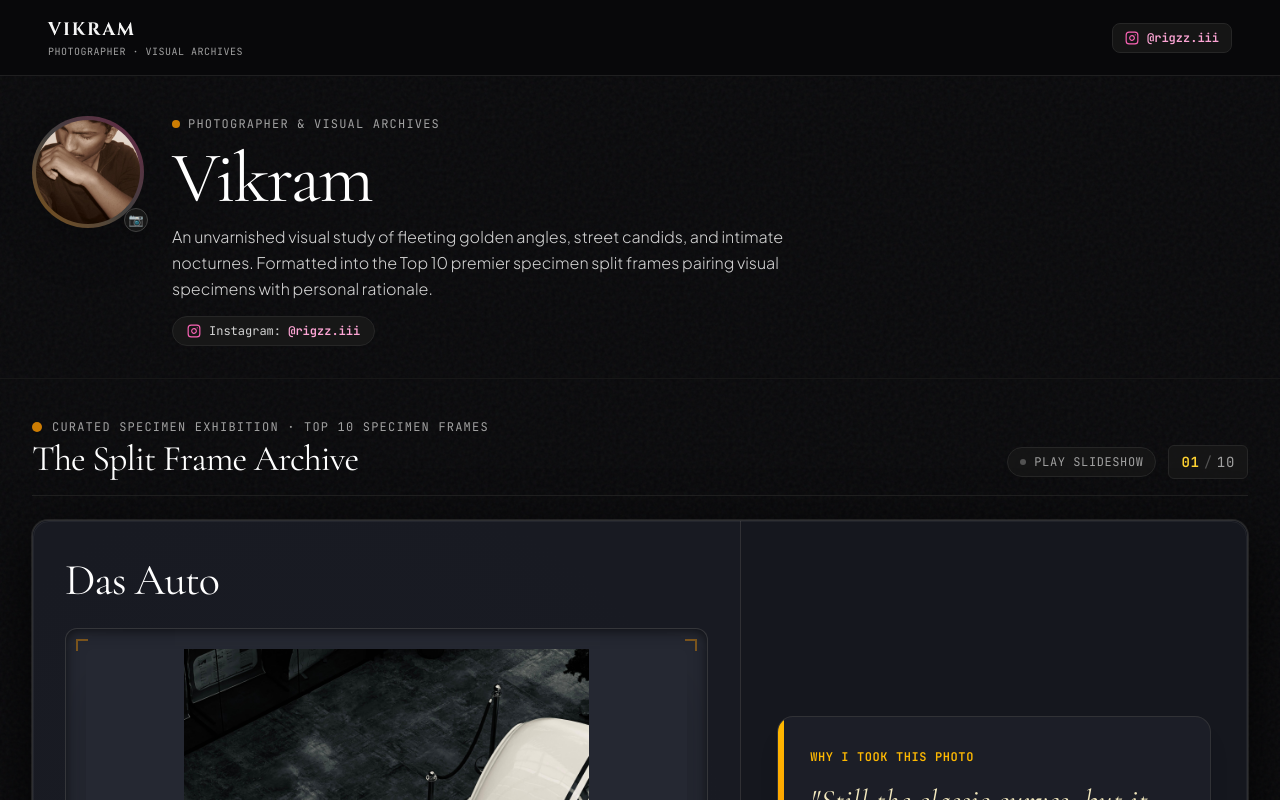
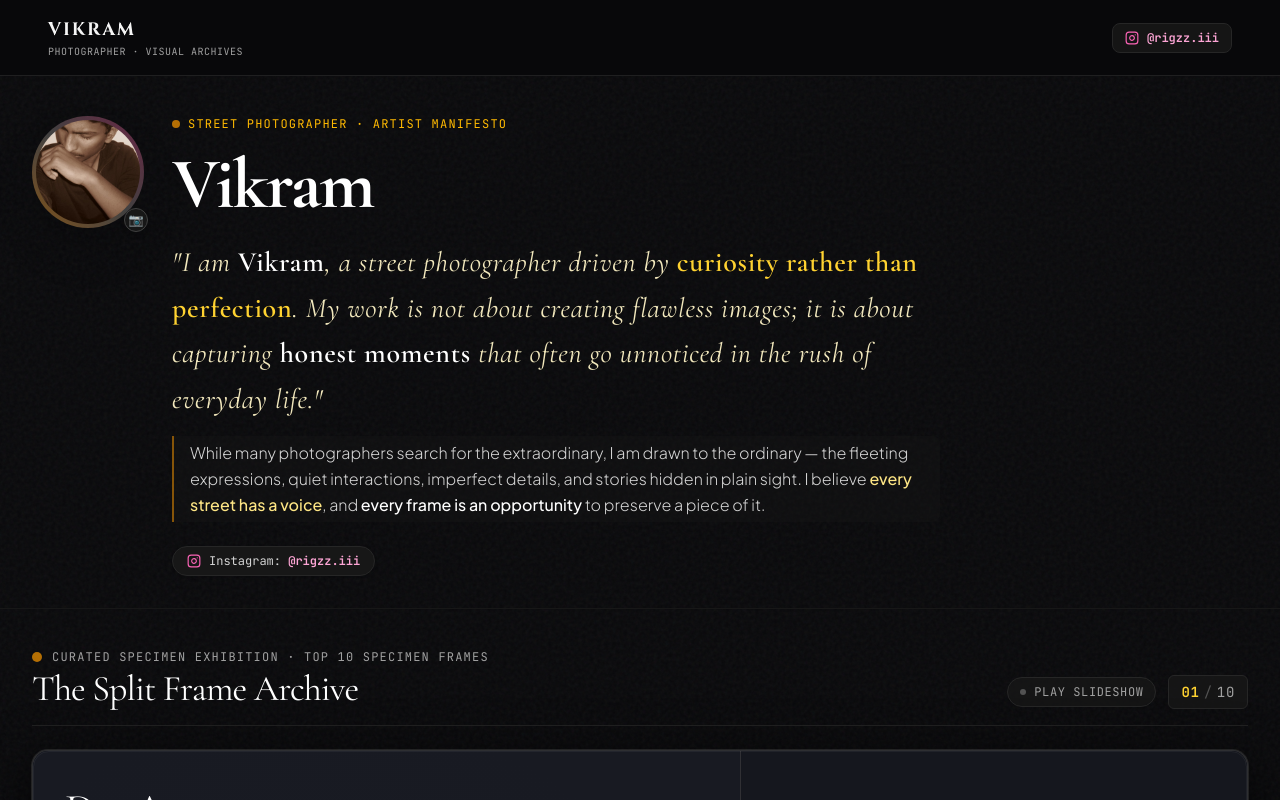
Before and after one commit to viswakpullepu/vikram-portfolio, a React (Vite) app: page / in a window 1280 px wide. Shown: the top 800 px of the page. Built offline with nearby package versions, Linux system fonts and the light colour scheme; a web font is replaced by a local one.

Commit message:
feat: update intro with Vikram artist manifesto and stylish typography

```diff
--- a/src/App.tsx
+++ b/src/App.tsx
@@ -55,27 +55,34 @@ export function App() {
               </div>
             </div>
 
-            <div className="space-y-2.5 text-center sm:text-left flex-1">
-              <div className="flex items-center justify-center sm:justify-start gap-2 font-mono text-[11px] sm:text-xs text-neutral-400 uppercase tracking-widest">
+            <div className="space-y-4 text-center sm:text-left flex-1">
+              <div className="flex items-center justify-center sm:justify-start gap-2 font-mono text-[11px] sm:text-xs text-amber-400 uppercase tracking-widest">
                 <span className="w-2 h-2 rounded-full bg-amber-500 animate-pulse" />
-                <span>Photographer & Visual Archives</span>
+                <span>Street Photographer · Artist Manifesto</span>
               </div>
 
-              <h1 className="text-4xl sm:text-6xl lg:text-7xl font-normal text-white font-curved tracking-tight">
+              <h1 className="text-4xl sm:text-6xl lg:text-7xl font-bold text-white font-curved tracking-tight">
                 Vikram
               </h1>
 
-              <p className="text-neutral-300 text-xs sm:text-sm md:text-base font-sans max-w-2xl font-light leading-relaxed">
-                An unvarnished visual study of fleeting golden angles, street candids, and intimate nocturnes. Formatted into the Top 10 premier specimen split frames pairing visual specimens with personal rationale.
-              </p>
+              {/* Bold & Stylish Artist Manifesto */}
+              <div className="space-y-3.5 max-w-3xl pt-1">
+                <p className="font-curved italic text-xl sm:text-2xl lg:text-[28px] font-light text-amber-100/95 leading-relaxed tracking-wide">
+                  "I am <span className="font-semibold text-white not-italic font-curved">Vikram</span>, a street photographer driven by <strong className="font-semibold text-amber-300 not-italic">curiosity rather than perfection</strong>. My work is not about creating flawless images; it is about capturing <strong className="font-semibold text-white not-italic">honest moments</strong> that often go unnoticed in the rush of everyday life."
+                </p>
+
+                <p className="text-neutral-300 text-xs sm:text-sm md:text-base font-sans font-light leading-relaxed border-l-2 border-amber-500/50 pl-4 py-1 bg-neutral-900/40 rounded-r-lg">
+                  While many photographers search for the extraordinary, I am drawn to the ordinary — the fleeting expressions, quiet interactions, imperfect details, and stories hidden in plain sight. I believe <strong className="font-medium text-amber-200">every street has a voice</strong>, and <strong className="font-medium text-white">every frame is an opportunity</strong> to preserve a piece of it.
+                </p>
+              </div>
 
               {/* Quick Instagram Badge */}
-              <div className="flex flex-wrap items-center justify-center sm:justify-start gap-3 pt-1">
+              <div className="flex flex-wrap items-center justify-center sm:justify-start gap-3 pt-2">
                 <a
                   href="https://www.instagram.com/rigzz.iii/"
                   target="_blank"
                   rel="noopener noreferrer"
-                  className="inline-flex items-center gap-2 px-3 sm:px-3.5 py-1.5 rounded-full bg-neutral-900 border border-neutral-800 text-neutral-300 hover:text-white hover:border-pink-500/50 hover:bg-neutral-850 font-mono text-[11px] sm:text-xs transition-all"
+                  className="inline-flex items-center gap-2 px-3.5 py-1.5 rounded-full bg-neutral-900 border border-neutral-800 text-neutral-300 hover:text-white hover:border-pink-500/50 hover:bg-neutral-850 font-mono text-[11px] sm:text-xs transition-all shadow-sm"
                 >
                   <svg className="w-3.5 h-3.5 text-pink-400 flex-shrink-0" viewBox="0 0 24 24" fill="none" stroke="currentColor" strokeWidth="2" strokeLinecap="round" strokeLinejoin="round">
                     <rect x="2" y="2" width="20" height="20" rx="5" ry="5"></rect>
```
